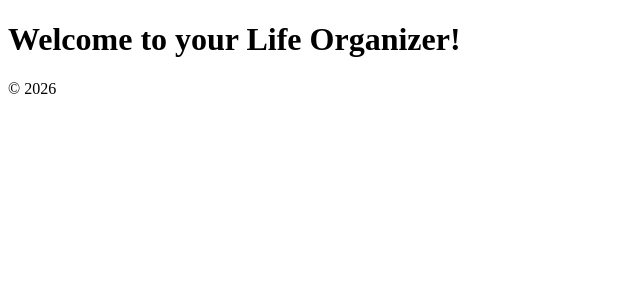
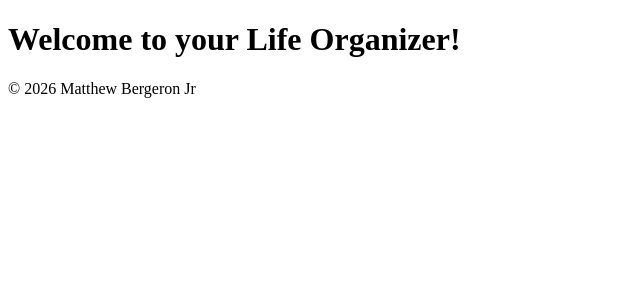
Before and after one commit to Mattmberg/nextjs-life-organizer, a Next.js app in the folder nextjs-life-organizer/: page / in a window 1280 px wide. Shown: the top 300 px of the page, without its empty margins (0-640 px from the left). Built offline with nearby package versions, Linux system fonts and the light colour scheme.

Commit message:
Updated use of footer component to use authorName.

```diff
--- a/nextjs-life-organizer/pages/index.tsx
+++ b/nextjs-life-organizer/pages/index.tsx
@@ -9,7 +9,7 @@ export default function Home() {
     <Container>
         <Header pageTitle="Life Organizer"/>
 
-        <Footer/>
+        <Footer authorName="Matthew Bergeron Jr"/>
     </Container>
     </>
   );
```
